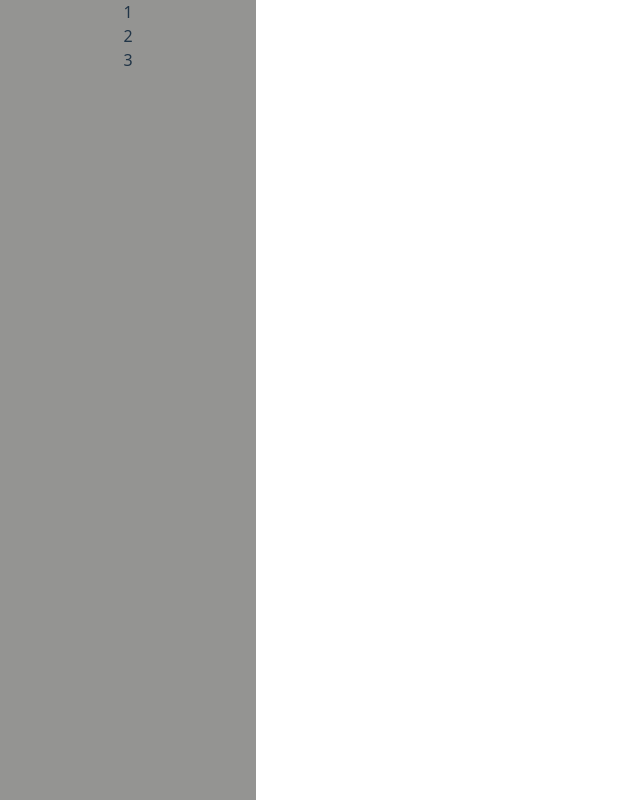
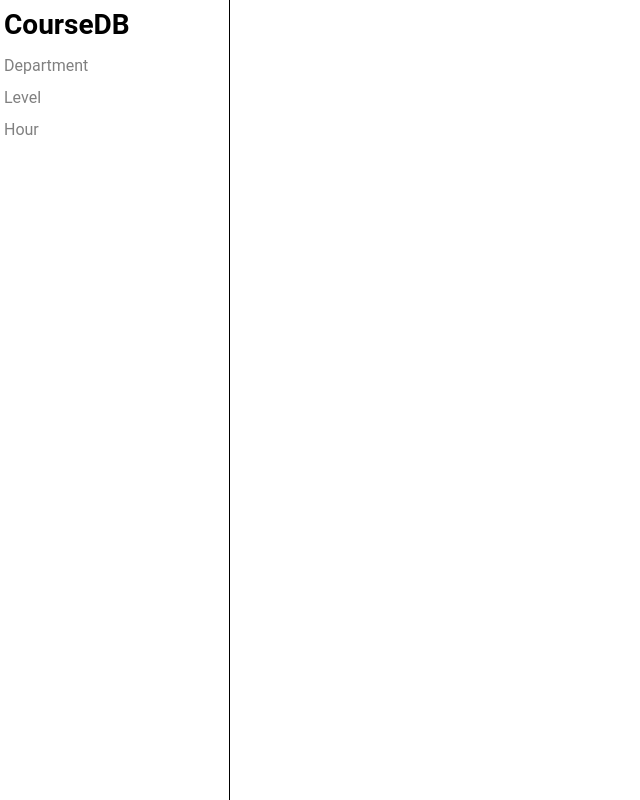
Before and after one commit to reagancheatham/Project-2-Vue, a Vue app: page / in a window 1280 px wide. Shown: the whole page, without its empty margins (0-640 px from the left). Built offline with nearby package versions, Linux system fonts and the light colour scheme.

Commit message:
welp oppsie

```diff
--- a/index.html
+++ b/index.html
@@ -1,9 +1,15 @@
-<!doctype html>
+<!DOCTYPE html>
 <html lang="en">
   <head>
     <meta charset="UTF-8" />
     <link rel="icon" type="image/svg+xml" href="/vite.svg" />
     <meta name="viewport" content="width=device-width, initial-scale=1.0" />
+    <link rel="preconnect" href="https://fonts.googleapis.com" />
+    <link rel="preconnect" href="https://fonts.gstatic.com" crossorigin />
+    <link
+      href="https://fonts.googleapis.com/css2?family=Montserrat:ital,wght@0,100..900;1,100..900&family=Poppins:ital,wght@0,100;0,200;0,300;0,400;0,500;0,600;0,700;0,800;0,900;1,100;1,200;1,300;1,400;1,500;1,600;1,700;1,800;1,900&display=swap"
+      rel="stylesheet"
+    />
     <title>Project2</title>
   </head>
   <body>
--- a/src/App.vue
+++ b/src/App.vue
@@ -1,23 +1,7 @@
 <script setup>
-import HelloWorld from './components/HelloWorld.vue'
 import NavBar from './components/NavBar.vue'
 </script>
 
 <template>
   <NavBar />
 </template>
-
-<style scoped>
-.logo {
-  height: 6em;
-  padding: 1.5em;
-  will-change: filter;
-  transition: filter 300ms;
-}
-.logo:hover {
-  filter: drop-shadow(0 0 2em #646cffaa);
-}
-.logo.vue:hover {
-  filter: drop-shadow(0 0 2em #42b883aa);
-}
-</style>
--- /dev/null
+++ b/src/components/AccordionButton.vue
@@ -0,0 +1,35 @@
+<script setup>
+import { ref } from "vue";
+
+defineProps({
+  title: String,
+});
+
+const isOpen = ref(false);
+
+function toggle() {
+  isOpen.value = !isOpen.value;
+}
+</script>
+
+<template>
+  <button
+    class="accordion-button"
+    v-on:click="toggle"
+    :class="{ open: isOpen }"
+  >
+    {{ title }}
+  </button>
+  <slot v-if="isOpen"> </slot>
+</template>
+
+<style scoped>
+.accordion-button {
+  color: grey;
+}
+
+.accordion-button.open {
+  background-color: grey;
+  color: black;
+}
+</style>
--- a/src/components/HelloWorld.vue
+++ /dev/null
@@ -1,43 +0,0 @@
-<script setup>
-import { ref } from 'vue'
-
-defineProps({
-  msg: String,
-})
-
-const count = ref(0)
-</script>
-
-<template>
-  <h1>{{ msg }}</h1>
-
-  <div class="card">
-    <button type="button" @click="count++">count is {{ count }}</button>
-    <p>
-      Edit
-      <code>components/HelloWorld.vue</code> to test HMR
-    </p>
-  </div>
-
-  <p>
-    Check out
-    <a href="https://vuejs.org/guide/quick-start.html#local" target="_blank"
-      >create-vue</a
-    >, the official Vue + Vite starter
-  </p>
-  <p>
-    Learn more about IDE Support for Vue in the
-    <a
-      href="https://vuejs.org/guide/scaling-up/tooling.html#ide-support"
-      target="_blank"
-      >Vue Docs Scaling up Guide</a
-    >.
-  </p>
-  <p class="read-the-docs">Click on the Vite and Vue logos to learn more</p>
-</template>
-
-<style scoped>
-.read-the-docs {
-  color: #888;
-}
-</style>
--- a/src/components/NavBar.vue
+++ b/src/components/NavBar.vue
@@ -1,28 +1,52 @@
 <script setup>
-import { ref } from 'vue';
-
-
-
+import AccordionButton from "./AccordionButton.vue";
 </script>
 
 <template>
-    <div class="side-bar">
-        <ul class="filters">
-            <li class="list-item">1</li>
-            <li>2</li>
-            <li>3</li>
+  <ul class="side-bar">
+    <li class="title">CourseDB</li>
+    <li class="item">
+      <accordion-button title="Department">
+        <div class="button-content">
+            test
+        </div>
+      </accordion-button>
+    </li>
+    <li class="item">
+      <accordion-button title="Level"> </accordion-button>
+    </li>
+    <li class="item">
+      <accordion-button title="Hour"> </accordion-button>
+    </li>
   </ul>
-    </div>
 </template>
 
 <style scoped>
-    .filters {
+.side-bar {
+  color: #000000;
+  border-right: 1px solid #000000;
   list-style-type: none;
-        width: 20%;
-        background-color: #949492;
+  width: 18%;
   position: fixed;
   height: 100%;
   top: 0;
   left: 0;
 }
+
+.title {
+  padding: 4px;
+  font-size: 28px;
+  font-weight: 600;
+  text-align: left;
+}
+
+.item {
+  padding: 4px;
+  text-align: left;
+}
+
+.button-content {
+    text-align: center;
+    /* TODO: this will be for however we do filters */
+}
 </style>
--- a/src/main.js
+++ b/src/main.js
@@ -1,5 +1,5 @@
 import { createApp } from 'vue'
-import './style.css'
+import './master.css'
 import App from './App.vue'
 import vuetify from "../plugins/vuetify.js";
 
--- /dev/null
+++ b/src/master.css
@@ -0,0 +1,4 @@
+.body {
+    background-color: #eef2f5;
+    color: #000000;
+}
--- a/src/style.css
+++ /dev/null
@@ -1,79 +0,0 @@
-:root {
-  font-family: system-ui, Avenir, Helvetica, Arial, sans-serif;
-  line-height: 1.5;
-  font-weight: 400;
-
-  color-scheme: light dark;
-  color: rgba(255, 255, 255, 0.87);
-  background-color: #242424;
-
-  font-synthesis: none;
-  text-rendering: optimizeLegibility;
-  -webkit-font-smoothing: antialiased;
-  -moz-osx-font-smoothing: grayscale;
-}
-
-a {
-  font-weight: 500;
-  color: #646cff;
-  text-decoration: inherit;
-}
-a:hover {
-  color: #535bf2;
-}
-
-body {
-  margin: 0;
-  display: flex;
-  place-items: center;
-  min-width: 320px;
-  min-height: 100vh;
-}
-
-h1 {
-  font-size: 3.2em;
-  line-height: 1.1;
-}
-
-button {
-  border-radius: 8px;
-  border: 1px solid transparent;
-  padding: 0.6em 1.2em;
-  font-size: 1em;
-  font-weight: 500;
-  font-family: inherit;
-  background-color: #1a1a1a;
-  cursor: pointer;
-  transition: border-color 0.25s;
-}
-button:hover {
-  border-color: #646cff;
-}
-button:focus,
-button:focus-visible {
-  outline: 4px auto -webkit-focus-ring-color;
-}
-
-.card {
-  padding: 2em;
-}
-
-#app {
-  max-width: 1280px;
-  margin: 0 auto;
-  padding: 2rem;
-  text-align: center;
-}
-
-@media (prefers-color-scheme: light) {
-  :root {
-    color: #213547;
-    background-color: #ffffff;
-  }
-  a:hover {
-    color: #747bff;
-  }
-  button {
-    background-color: #f9f9f9;
-  }
-}
```
Lines whose indentation alone changed are shown as unchanged.
